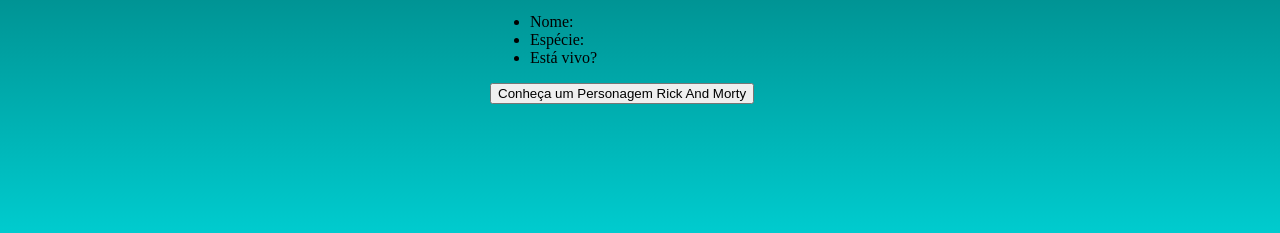
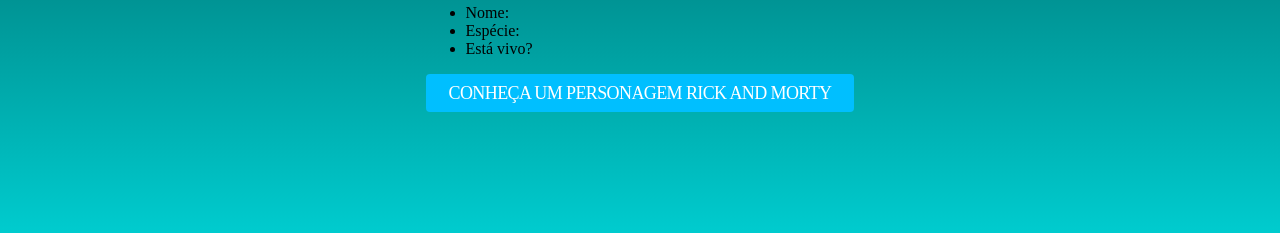
Before and after one commit to PriscilaDuque/minicurso, a plain HTML site: page index.html in a window 1280 px wide. Shown: the part 517-750 px from the top of the page. Drawn offline with Linux system fonts and the light colour scheme.

Commit message:
Implementar estilo para o botão

```diff
--- a/style.css
+++ b/style.css
@@ -25,3 +25,17 @@ main > section img {
   margin: 15px 0;
   width: 300px;
 }
+
+main > section button{
+  background-color: #00BFFF;
+  border: none;
+  border-radius: 4px;
+  color: white;
+  font-family: EuclidBold;
+  font-size: 18px;
+  font-weight: 500;
+  letter-spacing: -0.6px; /* Diminui ou aumenta o tamanho entre as letras*/
+  line-height: 20px;
+  text-transform: uppercase;
+  padding: 9px 23px; /*Altera a distância entre os elementos dentro do botão*/
+}
```
